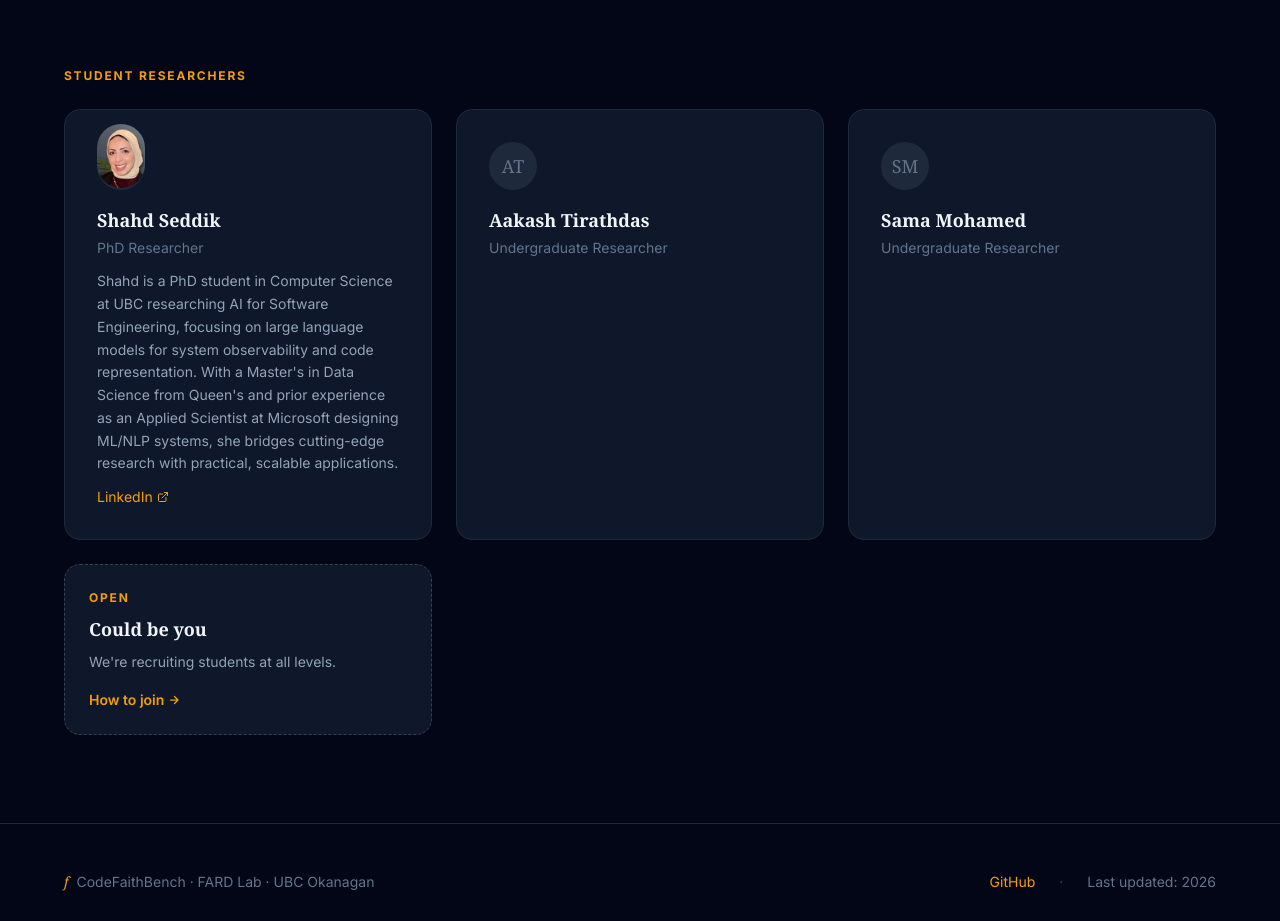
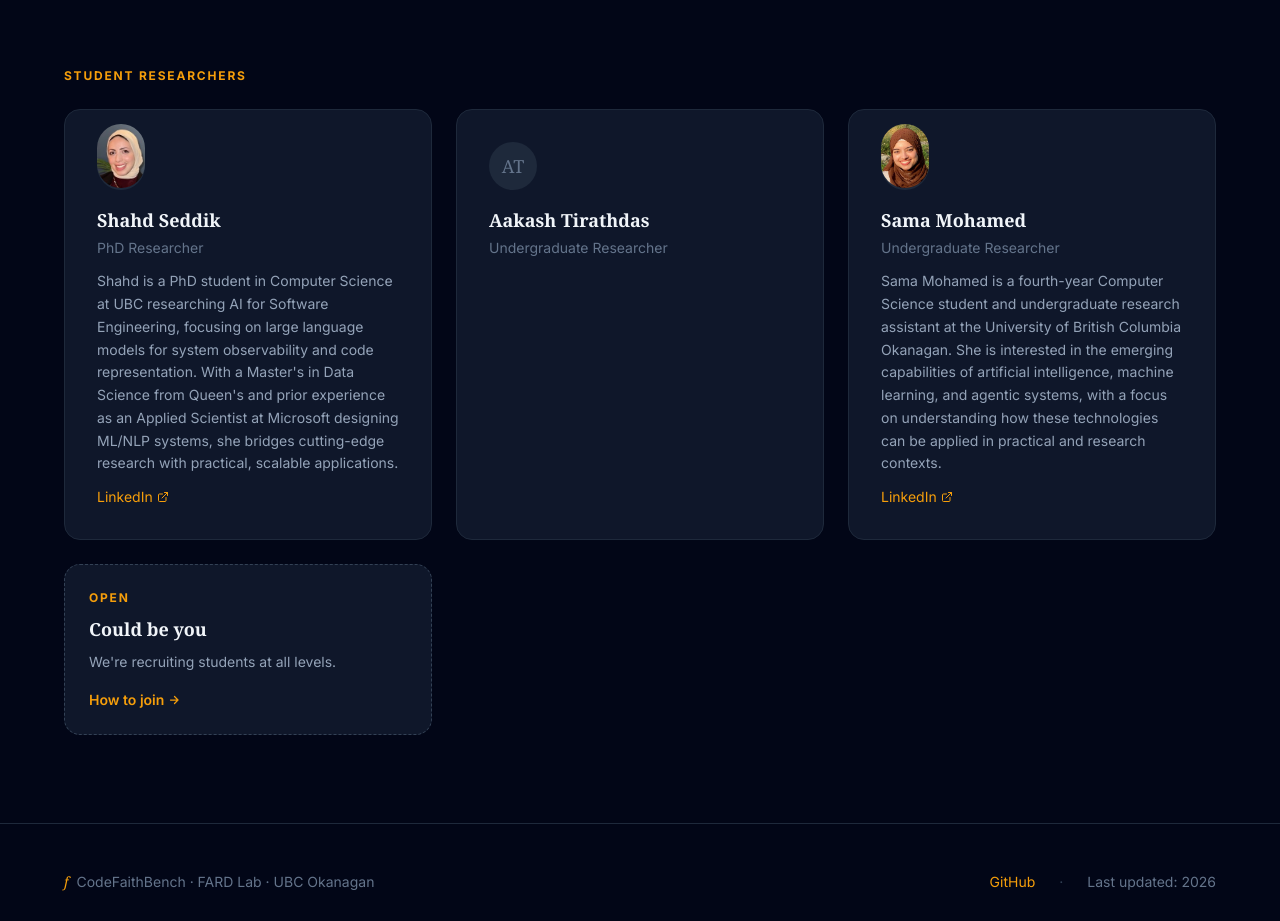
Before and after one commit to FARD-Lab/codefaithbench-site, a plain HTML site: page team.html in a window 1280 px wide. Shown: the part 860-1781 px from the top of the page. Drawn offline with nearby package versions, Linux system fonts and the light colour scheme.

Commit message:
Add Sama's bio and portrait

```diff
--- a/team.html
+++ b/team.html
@@ -103,11 +103,17 @@
 
       <div class="card">
         <div class="w-12 h-12 rounded-full bg-slate-800 mb-4 flex items-center justify-center">
-          <span class="font-serif text-lg text-slate-500">SM</span>
+          <img src="assets/sama_mohamed.png" alt="Sama Mohamed" class="w-16 h-16 rounded-full object-cover mb-5">
         </div>
         <h3 class="font-serif text-lg font-bold text-slate-100 mb-1">Sama Mohamed</h3>
         <p class="text-slate-500 text-sm mb-3">Undergraduate Researcher</p>
-        <!-- <p class="text-slate-400 text-sm leading-relaxed">[Short bio or area of focus.]</p> -->
+        <p class="text-slate-400 text-sm leading-relaxed">Sama Mohamed is a fourth-year Computer Science student and undergraduate research assistant at the University of British Columbia Okanagan. She is interested in the emerging capabilities of artificial intelligence, machine learning, and agentic systems, with a focus on understanding how these technologies can be applied in practical and research contexts.</p>
+        <div class="flex gap-5 text-sm mt-3">
+            <a href="https://www.linkedin.com/in/sama-mohamed-316472247/" target="_blank" rel="noopener" class="link flex items-center gap-1">
+              LinkedIn
+              <svg class="w-3 h-3" viewBox="0 0 24 24" fill="none" stroke="currentColor" stroke-width="2" stroke-linecap="round" stroke-linejoin="round"><path d="M18 13v6a2 2 0 0 1-2 2H5a2 2 0 0 1-2-2V8a2 2 0 0 1 2-2h6"/><polyline points="15 3 21 3 21 9"/><line x1="10" y1="14" x2="21" y2="3"/></svg>
+            </a>
+          </div>
       </div>
 
       <div class="card-dashed">
```
Also changed, not shown: assets/sama_mohamed.png (added).
